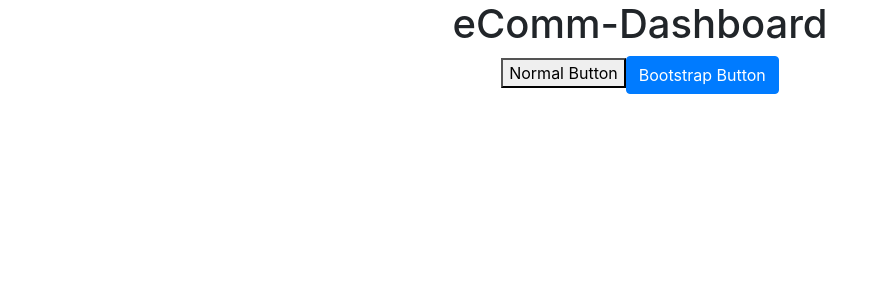
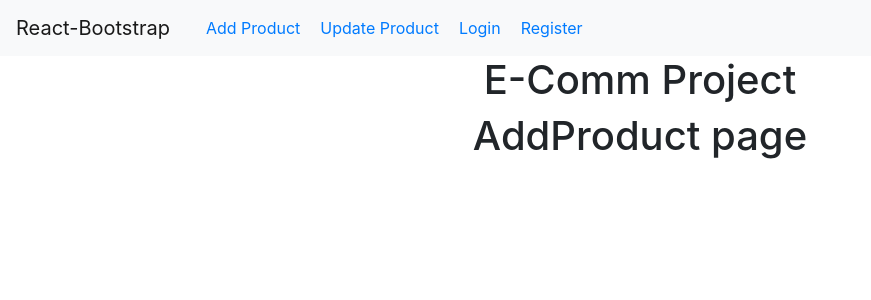
Before and after one commit to pankajatgithub/react_eComm_dashboard, a React (Create React App) app: page /add in a window 1280 px wide. Shown: the top 300 px of the page, without its empty margins (0-871 px from the left). Built offline with nearby package versions, Linux system fonts and the light colour scheme.

Commit message:
Add Routing in project

```diff
--- /dev/null
+++ b/src/AddProduct.js
@@ -0,0 +1,9 @@
+function AddProduct(){
+    return(
+        <h1>
+            AddProduct page
+        </h1>
+    )
+
+}
+export default AddProduct;
--- a/src/App.css
+++ b/src/App.css
@@ -11,6 +11,9 @@
   .App-logo {
     animation: App-logo-spin infinite 20s linear;
   }
+}
+.nav_bar_wrapper a{
+  padding-left: 20px;
 }
 
 .App-header {
--- a/src/App.js
+++ b/src/App.js
@@ -1,17 +1,36 @@
 import logo from './logo.svg';
 import './App.css';
-import {Button} from 'react-bootstrap';
+import { Button } from 'react-bootstrap';
+import Header from './header'
+import { BrowserRouter, Route } from 'react-router-dom'
+import Login from './Login';
+import Register from './Register';
+import AddProduct from './AddProduct';
+import UpdateProduct from './UpdateProduct';
 
 function App() {
   return (
     <div className="App">
-     <h1>
-       eComm-Dashboard
-     </h1>
+      <BrowserRouter>
+        <Header />
+        <h1>E-Comm Project</h1>
 
-<button>Normal Button</button>
-<Button>Bootstrap Button</Button>
+        <Route path="/login">
+          <Login />
+        </Route>
 
+        <Route path="/register">
+          <Register />
+        </Route>
+
+        <Route path="/add">
+          <AddProduct />
+        </Route>
+
+        <Route path="/update">
+          <UpdateProduct />
+        </Route>
+      </BrowserRouter>
     </div>
   );
 }
--- /dev/null
+++ b/src/Login.js
@@ -0,0 +1,9 @@
+function Login(){
+    return(
+        <h1>
+            Login page
+        </h1>
+    )
+
+}
+export default Login;
--- /dev/null
+++ b/src/Register.js
@@ -0,0 +1,9 @@
+function Register(){
+    return(
+        <h1>
+            Register page
+        </h1>
+    )
+
+}
+export default Register;
--- /dev/null
+++ b/src/UpdateProduct.js
@@ -0,0 +1,9 @@
+function UpdateProduct(){
+    return(
+        <h1>
+            UpdateProduct page
+        </h1>
+    )
+
+}
+export default UpdateProduct;
--- /dev/null
+++ b/src/header.js
@@ -0,0 +1,24 @@
+
+import {Navbar,NavDropdown,Nav} from 'react-bootstrap'
+import {Link} from 'react-router-dom';
+
+
+function  Header(){
+    return (
+        <Navbar bg="light" expand="lg">
+  <Navbar.Brand href="#home">React-Bootstrap</Navbar.Brand>
+  <Navbar.Toggle aria-controls="basic-navbar-nav" />
+  <Navbar.Collapse id="basic-navbar-nav">
+    <Nav className="mr-auto nav_bar_wrapper">
+      <Link to="/add">Add Product</Link>
+      <Link to="/update">Update Product</Link>
+      <Link to="/login">Login</Link>
+      <Link to="/register">Register</Link>
+
+    </Nav>
+
+  </Navbar.Collapse>
+</Navbar>
+    )
+}
+export default  Header;
```
